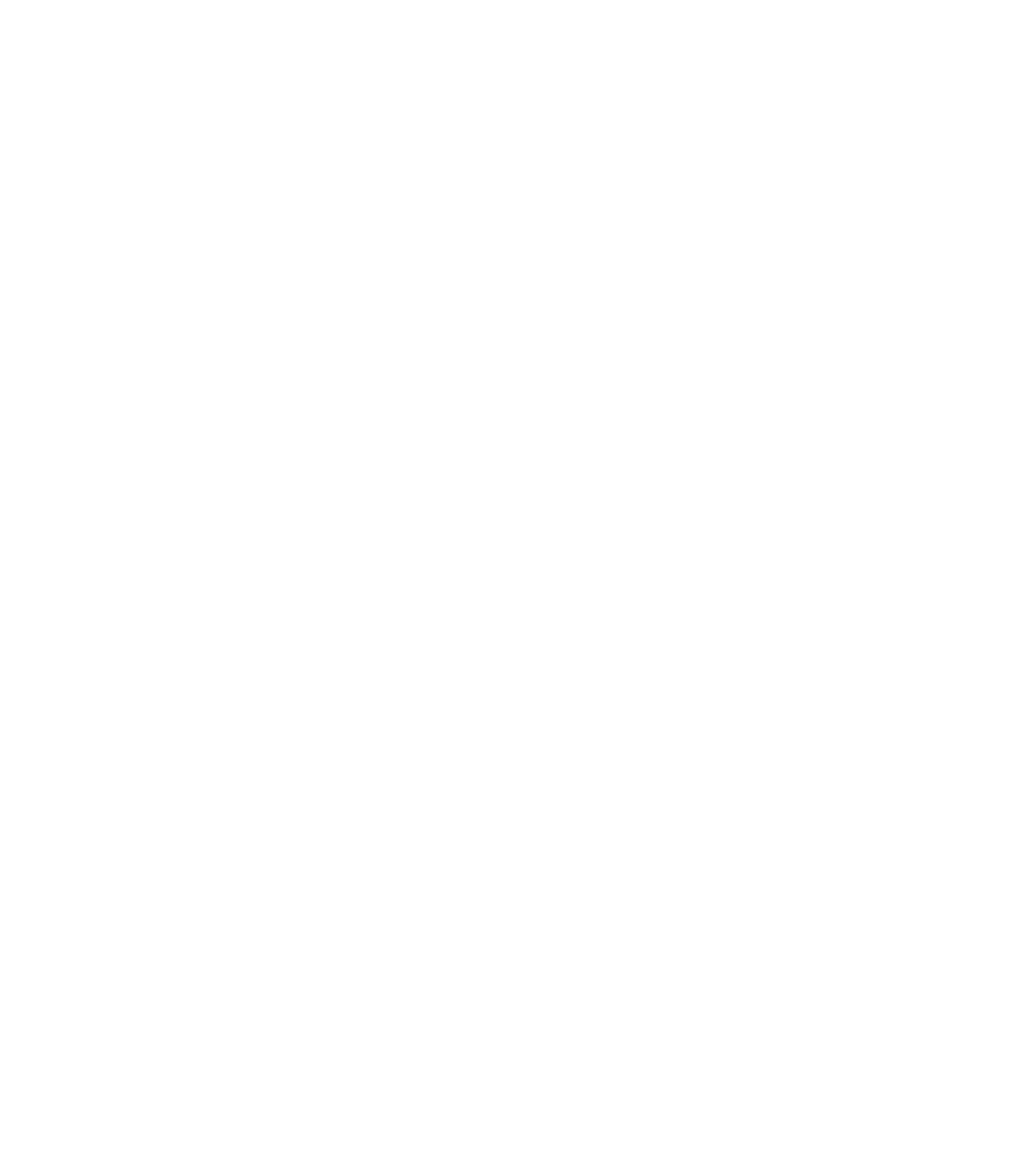
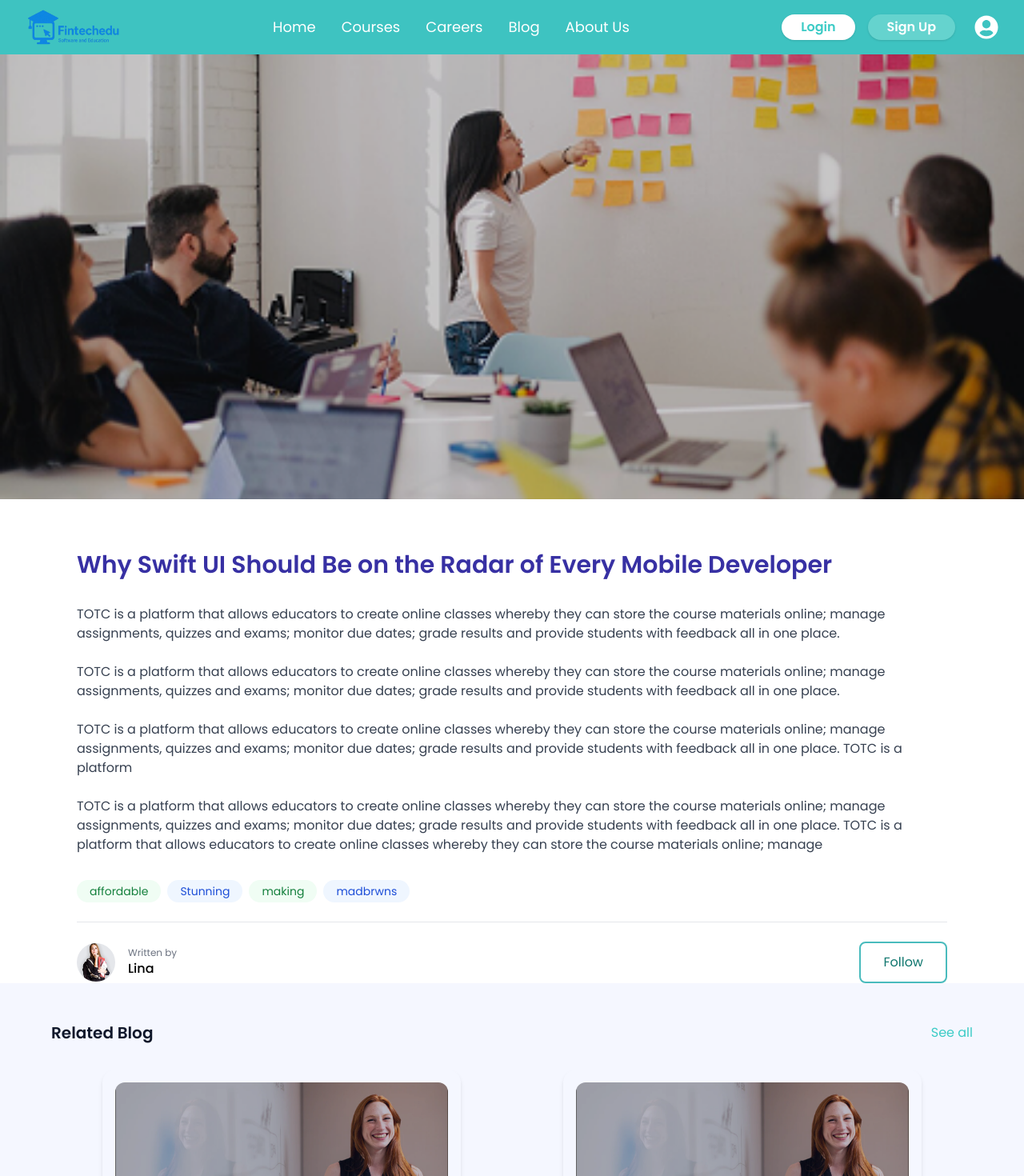
Before and after one commit to suman987654432/course-project, a React (Vite) app in the folder client/: page /blogdetail in a window 1280 px wide. Before the commit this address had no page. Shown: the top 1470 px of the page at 80% size. Before the commit the page ends 800 px from the top, so only its background shows below. Built offline with nearby package versions, Linux system fonts and the light colour scheme.

Commit message:
blogdetailpage complete

```diff
--- a/client/src/App.jsx
+++ b/client/src/App.jsx
@@ -7,6 +7,7 @@
 import CourseDetailPage from "./pages/CourseDetailPage"
 import MembershipPage from "./pages/MembershipPage"
 import CheckOutPage from "./pages/CheckOutPage"
+import BlogDetailPage from "./pages/BlogDetailPage"
 const App = () => {
   return (
    <>
@@ -19,6 +20,7 @@
      <Route path="/course-detail/:title" element={<CourseDetailPage />} />
      <Route path="/membership" element={<MembershipPage />} />
      <Route path="/checkout" element={<CheckOutPage />} />
+     <Route path="/blogdetail" element={<BlogDetailPage />} />
 
    </Routes>
    </BrowserRouter>
--- a/client/src/components/Blog/BlogCard.jsx
+++ b/client/src/components/Blog/BlogCard.jsx
@@ -31,7 +31,7 @@
       </p>
 
       <div className="flex items-center justify-between mt-4">
-        <a href="#" className="text-[#3b82f6] hover:underline text-sm font-medium">
+        <a href="/blogdetail" className="text-[#3b82f6] hover:underline text-sm font-medium">
           Read more
         </a>
         <div className="flex items-center gap-1 text-gray-500">
--- /dev/null
+++ b/client/src/components/blogdetail/Hero.jsx
@@ -0,0 +1,75 @@
+import React from 'react'
+import image from "../../assets/detailpage.png";
+import girl from "../../assets/girl.png"
+
+const Hero = () => {
+  return (
+    <>
+    <div className="w-full bg-white pt-16 md:pt-19">
+      <div className="w-full relative">
+        <div className="w-full overflow-hidden">
+          <img
+            src={image}
+            alt="course"
+            className="w-full h-[70vh] object-cover"
+          />
+        </div>
+      </div>
+    </div>
+    <div className="w-full bg-white pt-16 md:pt-19">
+      <div className="container mx-auto px-4 md:px-6 lg:px-8 max-w-6xl">
+
+        <h1 className="text-xl md:text-4xl lg:text-3xl font-semibold text-indigo-800 mb-6">
+          Why Swift UI Should Be on the Radar of Every Mobile Developer
+        </h1>
+
+        <div className="my-8">
+          <p className="text-gray-700 mb-6">
+            TOTC is a platform that allows educators to create online classes whereby they can store the course materials online; manage
+            assignments, quizzes and exams; monitor due dates; grade results and provide students with feedback all in one place.
+          </p>
+          <p className="text-gray-700 mb-6">
+            TOTC is a platform that allows educators to create online classes whereby they can store the course materials online; manage
+            assignments, quizzes and exams; monitor due dates; grade results and provide students with feedback all in one place.
+          </p>
+          <p className="text-gray-700 mb-6">
+            TOTC is a platform that allows educators to create online classes whereby they can store the course materials online; manage
+            assignments, quizzes and exams; monitor due dates; grade results and provide students with feedback all in one place.
+            TOTC is a platform
+          </p>
+          <p className="text-gray-700 mb-6">
+            TOTC is a platform that allows educators to create online classes whereby they can store the course materials online; manage
+            assignments, quizzes and exams; monitor due dates; grade results and provide students with feedback all in one place.
+            TOTC is a platform that allows educators to create online classes whereby they can store the course materials online; manage
+          </p>
+        </div>
+
+        <div className="flex flex-wrap gap-2 my-6 ">
+          <span className="px-4 py-1 bg-green-50 text-green-700 rounded-full text-sm cursor-pointer">affordable</span>
+          <span className="px-4 py-1 bg-blue-50 text-blue-700 rounded-full text-sm cursor-pointer">Stunning</span>
+          <span className="px-4 py-1 bg-green-50 text-green-700 rounded-full text-sm cursor-pointer">making</span>
+          <span className="px-4 py-1 bg-blue-50 text-blue-700 rounded-full text-sm cursor-pointer">madbrwns</span>
+        </div>
+
+        <div className="flex items-center justify-between border-t pt-6 mt-4">
+          <div className="flex items-center">
+            <div className="w-12 h-12 rounded-full overflow-hidden bg-gray-200 mr-4">
+              <img src={girl} alt="Author" className="w-full h-full object-cover" />
+            </div>
+            <div>
+              <p className="text-xs text-gray-500">Written by</p>
+              <p className="font-medium">Lina</p>
+            </div>
+          </div>
+          <button className="border-[2px] border-[#49BBBD] text-teal-700 px-7 py-3 rounded-lg transition-colors">
+
+            Follow
+          </button>
+        </div>
+      </div>
+    </div>
+    </>
+  );
+};
+
+export default Hero;
--- a/client/src/components/coursedetail/DetailHero.jsx
+++ b/client/src/components/coursedetail/DetailHero.jsx
@@ -17,7 +17,7 @@
           />
         </div>
 
-        {/* Course info section with price card */}
+
         <div className="relative max-w-6xl mx-auto px-4 sm:px-6 lg:px-8 -mt-10">
           <div className="flex flex-col lg:flex-row justify-between">
             <div className="lg:w-2/3">
--- a/client/src/components/coursedetail/OfferCard.jsx
+++ b/client/src/components/coursedetail/OfferCard.jsx
@@ -2,7 +2,7 @@
 import blogImage from '../../assets/Group 22.png';
 
 const OfferCard = ({ discount = '50%', badgeColor = 'bg-red-600', title = 'FOR INSTRUCTORS', description, image, imageUrl }) => {
-  // Use imageUrl prop if provided, otherwise use the default image
+
   const cardImage = imageUrl || blogImage;
 
   return (
--- /dev/null
+++ b/client/src/pages/BlogDetailPage.jsx
@@ -0,0 +1,16 @@
+import Hero from "../components/blogdetail/Hero"
+import CommonNavbar from '../components/commonNav/CommonNavbar'
+import Blogs from "../components/Blog/Blogs"
+import Footer from "../components/Footer"
+const BlogDetailPage = () => {
+  return (
+   <>
+   <CommonNavbar />
+   <Hero/>
+   <Blogs />
+   <Footer/>
+   </>
+  )
+}
+
+export default BlogDetailPage
```
